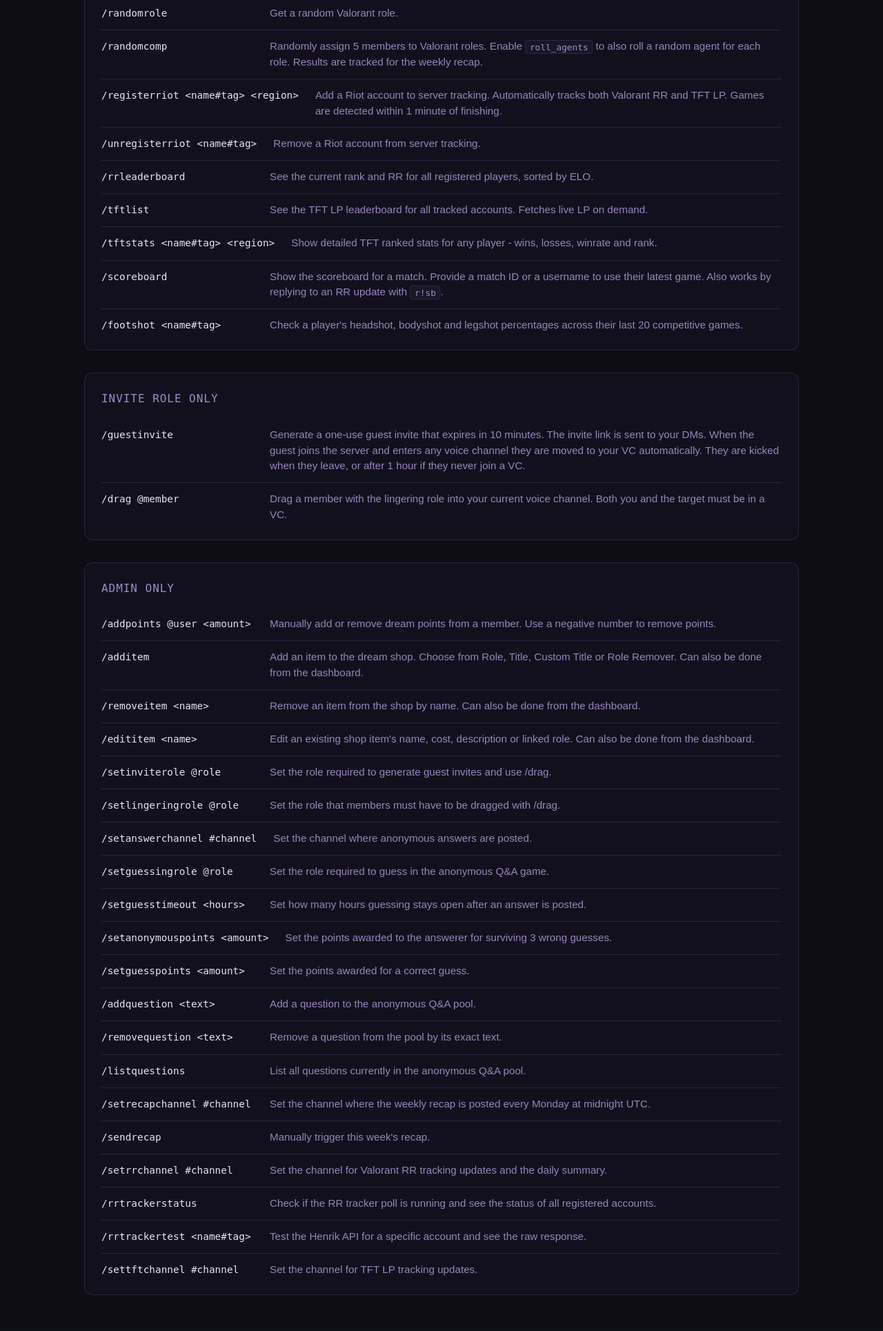
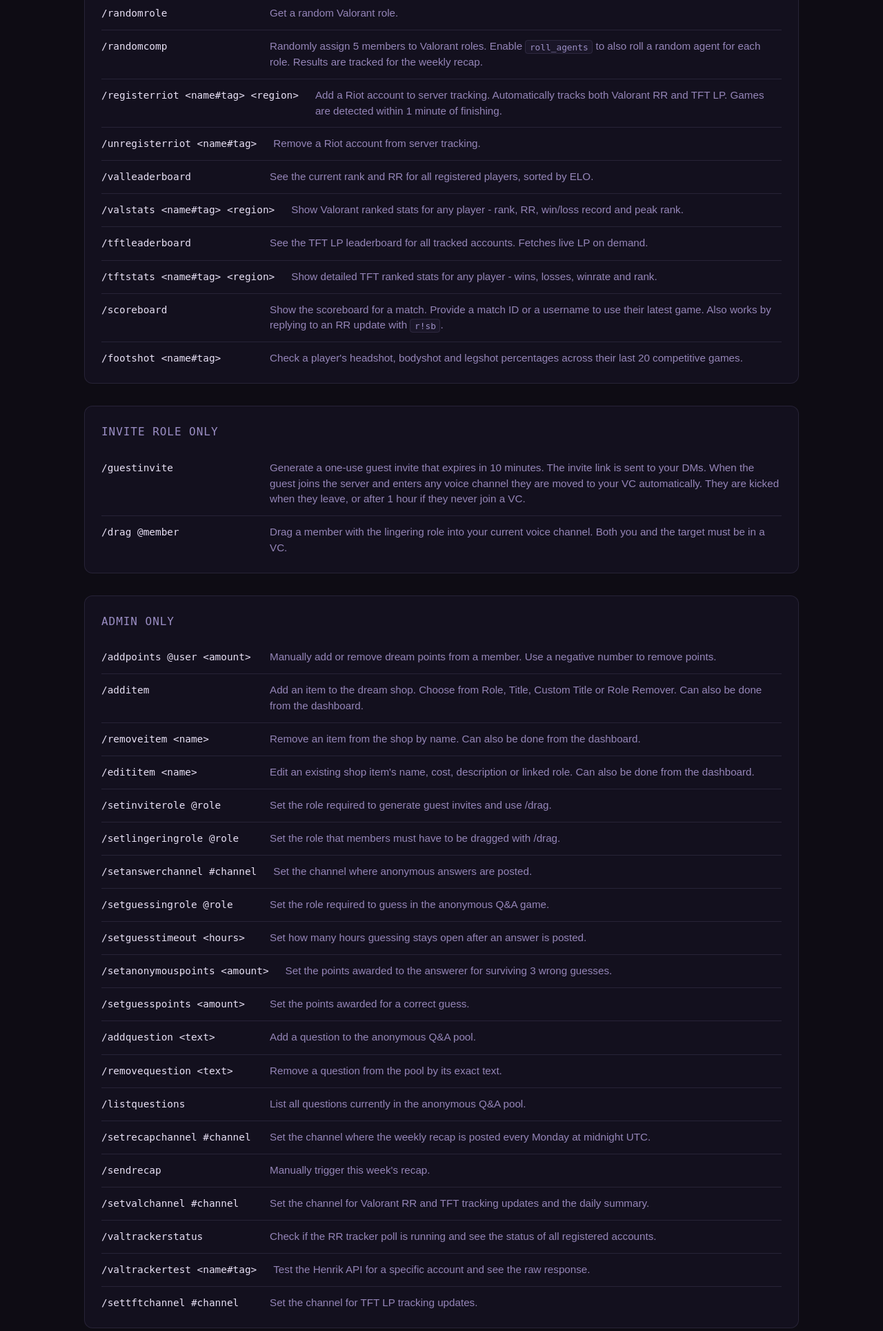
Before and after one commit to sokeki/reverie-bot, a FastAPI app: template dashboard/templates/commands.html in a window 1280 px wide. Shown: the part 1139-3068 px from the top of the page at 69% size. Before the commit the page ends 3016 px from the top, so only its background shows below. Run offline with FastAPI, Linux system fonts and the light colour scheme; the template is opened without the code that fills it, so the values that code supplies are empty; some web fonts are replaced.

Commit message:
changing naming and adding valstats

```diff
--- a/dashboard/templates/commands.html
+++ b/dashboard/templates/commands.html
@@ -101,11 +101,16 @@
             <div class="cmd-desc">Remove a Riot account from server tracking.</div>
         </div>
         <div class="cmd-card">
-            <div class="cmd-name">/rrleaderboard</div>
+            <div class="cmd-name">/valleaderboard</div>
             <div class="cmd-desc">See the current rank and RR for all registered players, sorted by ELO.</div>
         </div>
         <div class="cmd-card">
-            <div class="cmd-name">/tftlist</div>
+            <div class="cmd-name">/valstats &lt;name#tag&gt; &lt;region&gt;</div>
+            <div class="cmd-desc">Show Valorant ranked stats for any player - rank, RR, win/loss record and peak rank.
+            </div>
+        </div>
+        <div class="cmd-card">
+            <div class="cmd-name">/tftleaderboard</div>
             <div class="cmd-desc">See the TFT LP leaderboard for all tracked accounts. Fetches live LP on demand.</div>
         </div>
         <div class="cmd-card">
@@ -211,16 +216,16 @@
             <div class="cmd-desc">Manually trigger this week's recap.</div>
         </div>
         <div class="cmd-card">
-            <div class="cmd-name">/setrrchannel #channel</div>
-            <div class="cmd-desc">Set the channel for Valorant RR tracking updates and the daily summary.</div>
+            <div class="cmd-name">/setvalchannel #channel</div>
+            <div class="cmd-desc">Set the channel for Valorant RR and TFT tracking updates and the daily summary.</div>
         </div>
         <div class="cmd-card">
-            <div class="cmd-name">/rrtrackerstatus</div>
+            <div class="cmd-name">/valtrackerstatus</div>
             <div class="cmd-desc">Check if the RR tracker poll is running and see the status of all registered accounts.
             </div>
         </div>
         <div class="cmd-card">
-            <div class="cmd-name">/rrtrackertest &lt;name#tag&gt;</div>
+            <div class="cmd-name">/valtrackertest &lt;name#tag&gt;</div>
             <div class="cmd-desc">Test the Henrik API for a specific account and see the raw response.</div>
         </div>
         <div class="cmd-card">
```
